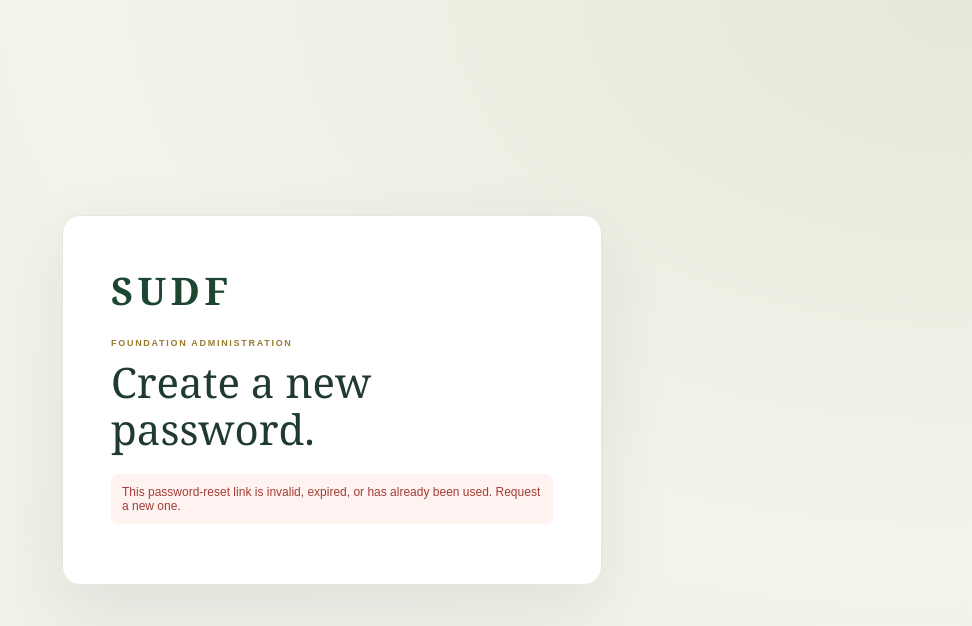
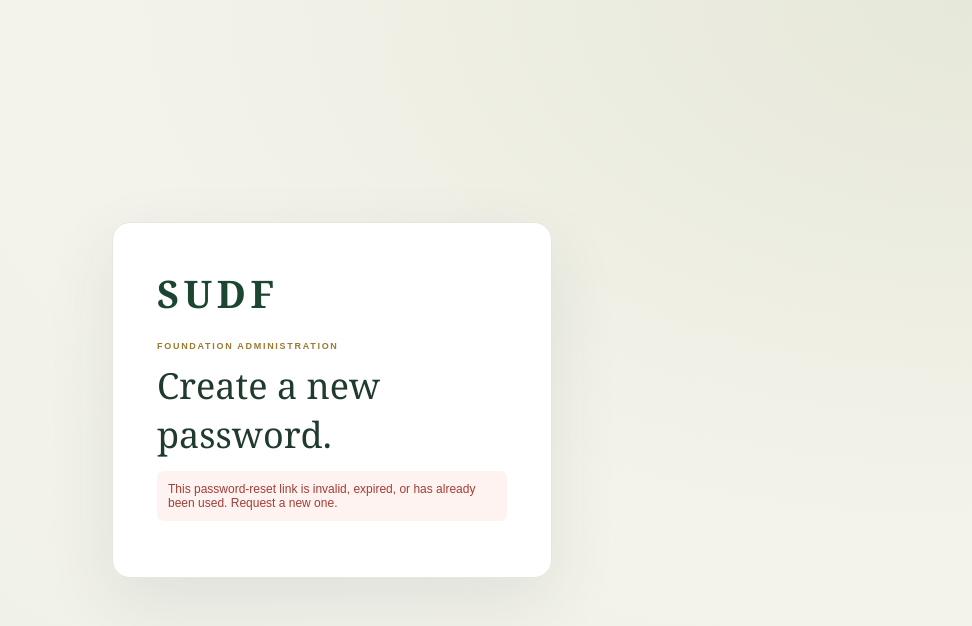
Before and after one commit to AkongShadrach/SUDF-website, a Next.js app: page /reset-admin-password in a window 1280 px wide. Shown: the top 626 px of the page, without its empty margins (308-1280 px from the left). Built offline with nearby package versions, Linux system fonts and the light colour scheme; no server answers.

Commit message:
Match password reset card to admin login sizing

```diff
--- a/app/reset-admin-password/page.tsx
+++ b/app/reset-admin-password/page.tsx
@@ -66,7 +66,7 @@ export default function AdminResetPasswordPage() {
 
   return (
     <main className="sudf-admin-login">
-      <section className="sudf-admin-login-card sudf-admin-reset-card">
+      <section className="sudf-admin-login-card">
         <div className="sudf-admin-mark">SUDF</div>
         <p className="sudf-admin-eyebrow">FOUNDATION ADMINISTRATION</p>
         <h1>Create a new password.</h1>
```
